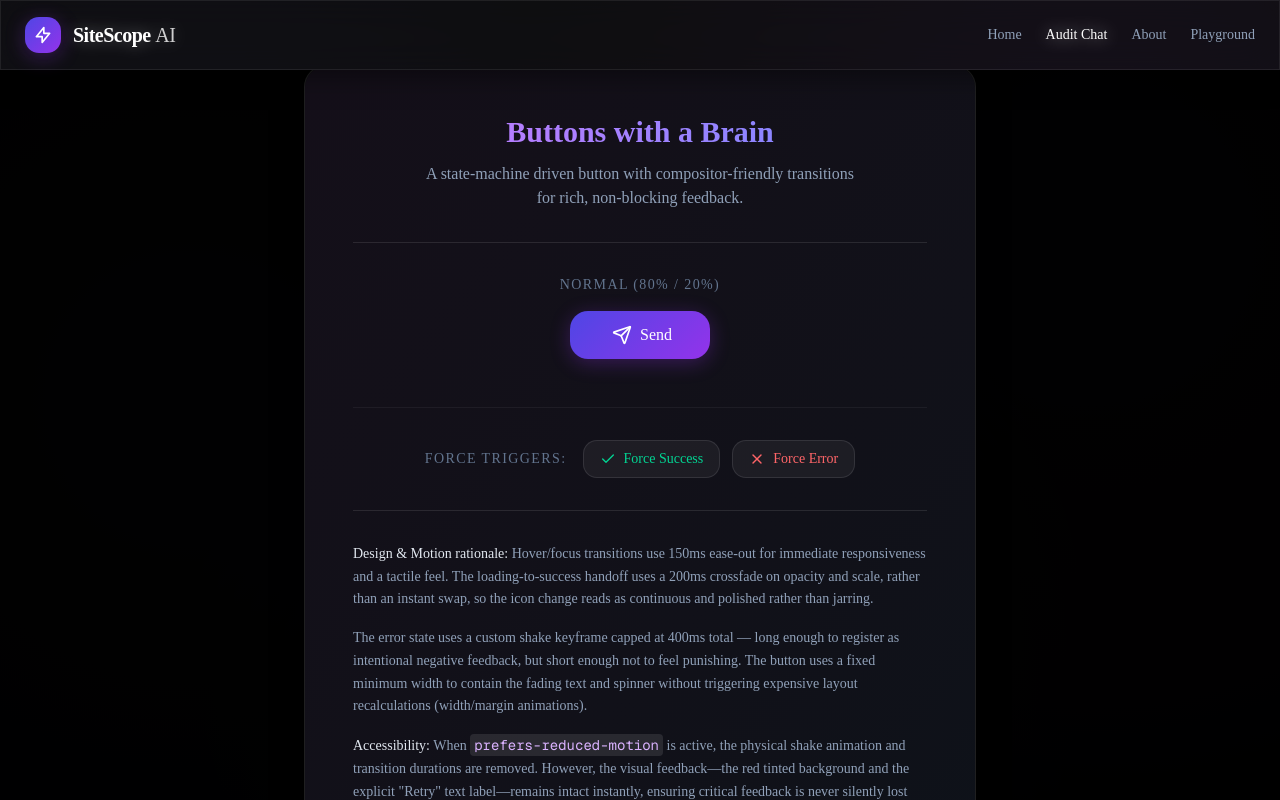
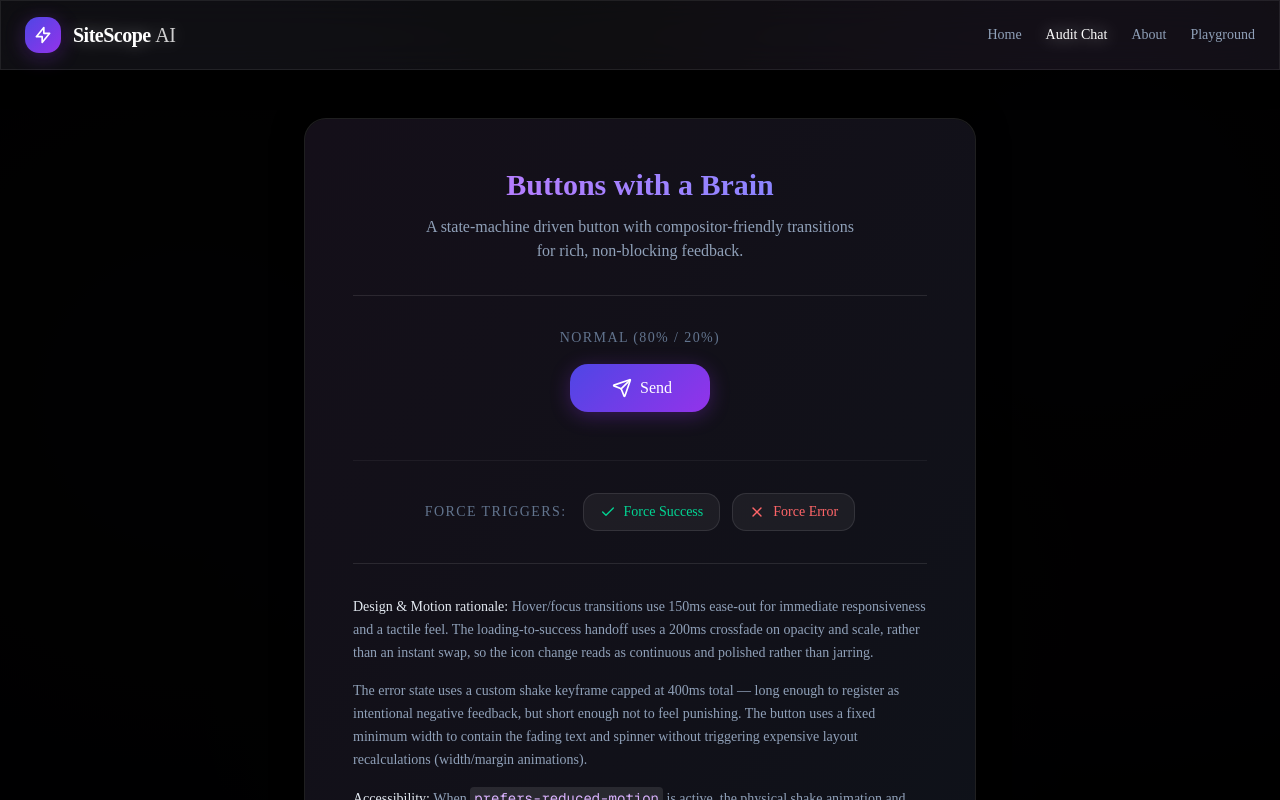
Before and after one commit to Mr-khan-1/ai-capstone-setup, a Next.js app: page /demo/button in a window 1280 px wide. Built offline with nearby package versions, Linux system fonts and the light colour scheme.

Commit message:
fix: resolve layout clipping bug on demo page by using h-full overflow-y-auto pattern

```diff
--- a/app/demo/button/page.tsx
+++ b/app/demo/button/page.tsx
@@ -16,8 +16,8 @@ export default function ButtonDemoPage() {
   };
 
   return (
-    <div className="min-h-screen bg-black/95 text-slate-200 flex flex-col items-center justify-center p-6 sm:p-12">
-      <div className="w-full max-w-2xl glass-panel p-8 sm:p-12 rounded-3xl relative">
+    <div className="h-full overflow-y-auto bg-black/95 text-slate-200 flex flex-col p-6 sm:p-12">
+      <div className="w-full max-w-2xl glass-panel p-8 sm:p-12 rounded-3xl relative m-auto flex-shrink-0">
         <div className="absolute inset-0 bg-gradient-to-br from-purple-500/5 to-blue-500/5 rounded-3xl pointer-events-none" />
 
         <div className="relative z-10 flex flex-col items-center text-center space-y-8">
```
